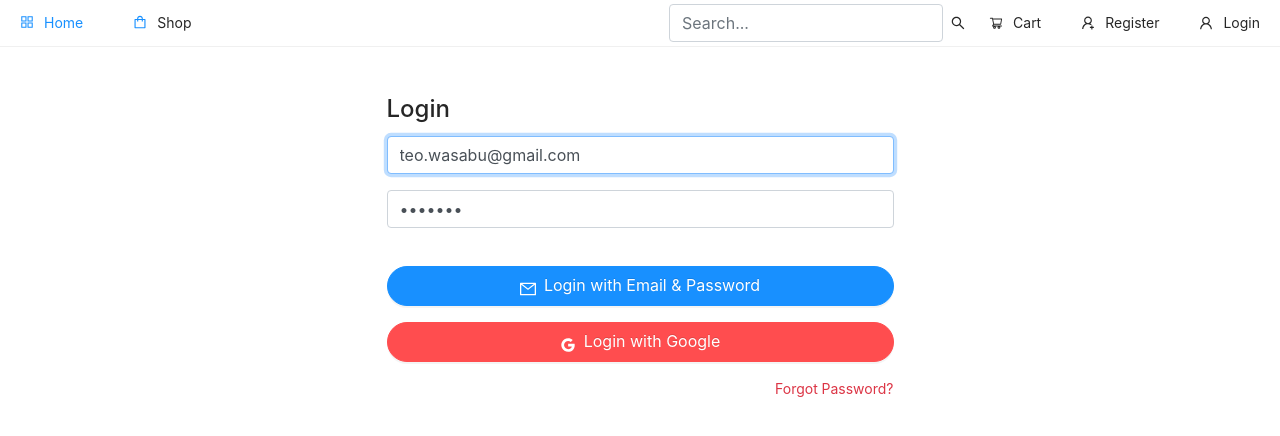
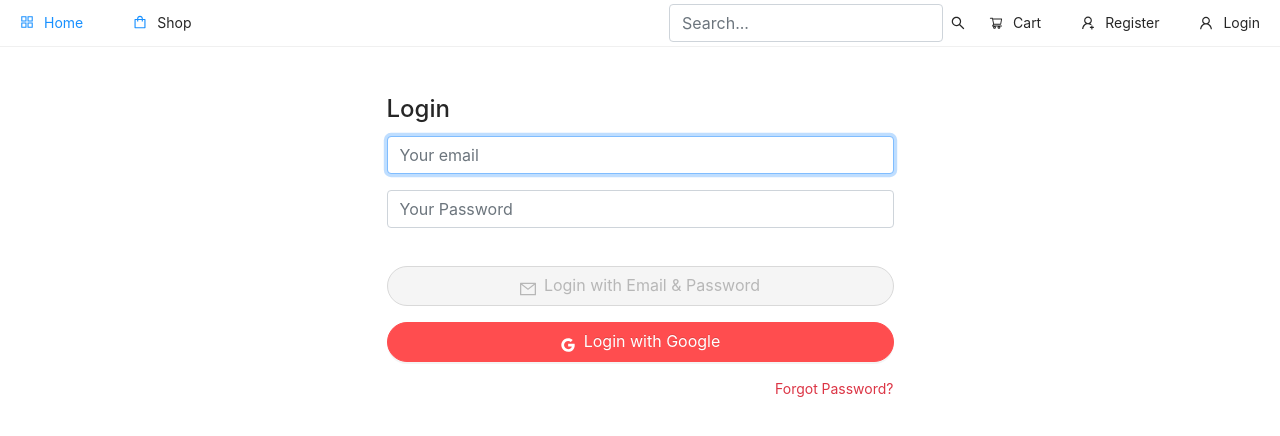
Before and after one commit to teoxilu/doubleHuy-frontend, a React (Create React App) app: page /login in a window 1280 px wide. Shown: the top 436 px of the page. Built offline with nearby package versions, Linux system fonts and the light colour scheme; no server answers.

Commit message:
login fix

```diff
--- a/src/pages/auth/Login.js
+++ b/src/pages/auth/Login.js
@@ -8,8 +8,8 @@ import { Link } from "react-router-dom";
 import { createOrUpdateUser } from "../../functions/auth";
 
 const Login = ({ history }) => {
-  const [email, setEmail] = useState("teo.wasabu@gmail.com");
-  const [password, setPassword] = useState("huy51ne");
+  const [email, setEmail] = useState("");
+  const [password, setPassword] = useState("");
   const [loading, setLoading] = useState(false);
   const { user } = useSelector((state) => ({ ...state }));
 
```
